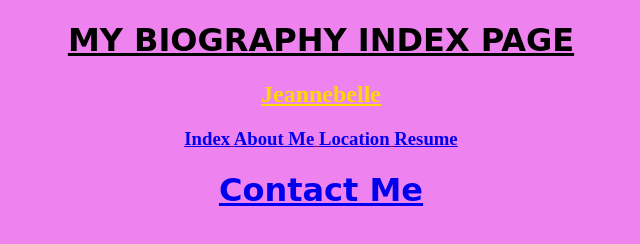
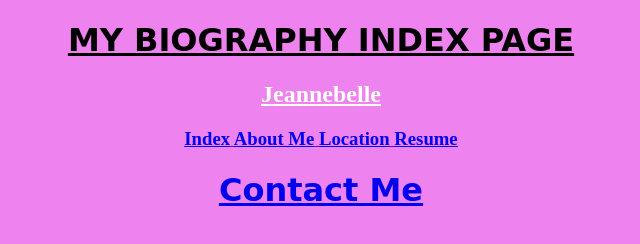
Before and after one commit to PerJoan/bio-unit-1, a plain HTML site: page index.html in a window 1280 px wide. Shown: the whole page, without its empty margins (319-959 px from the left). Drawn offline with Linux system fonts and the light colour scheme.

Commit message:
Update index.html

```diff
--- a/index.html
+++ b/index.html
@@ -20,7 +20,7 @@ h1{
 	text-decoration: underline;
 }
 h2{
-	color: gold;
+	color: white;
 	font-family: luminari;
 	text-align: center;
 	text-decoration: underline;
```
